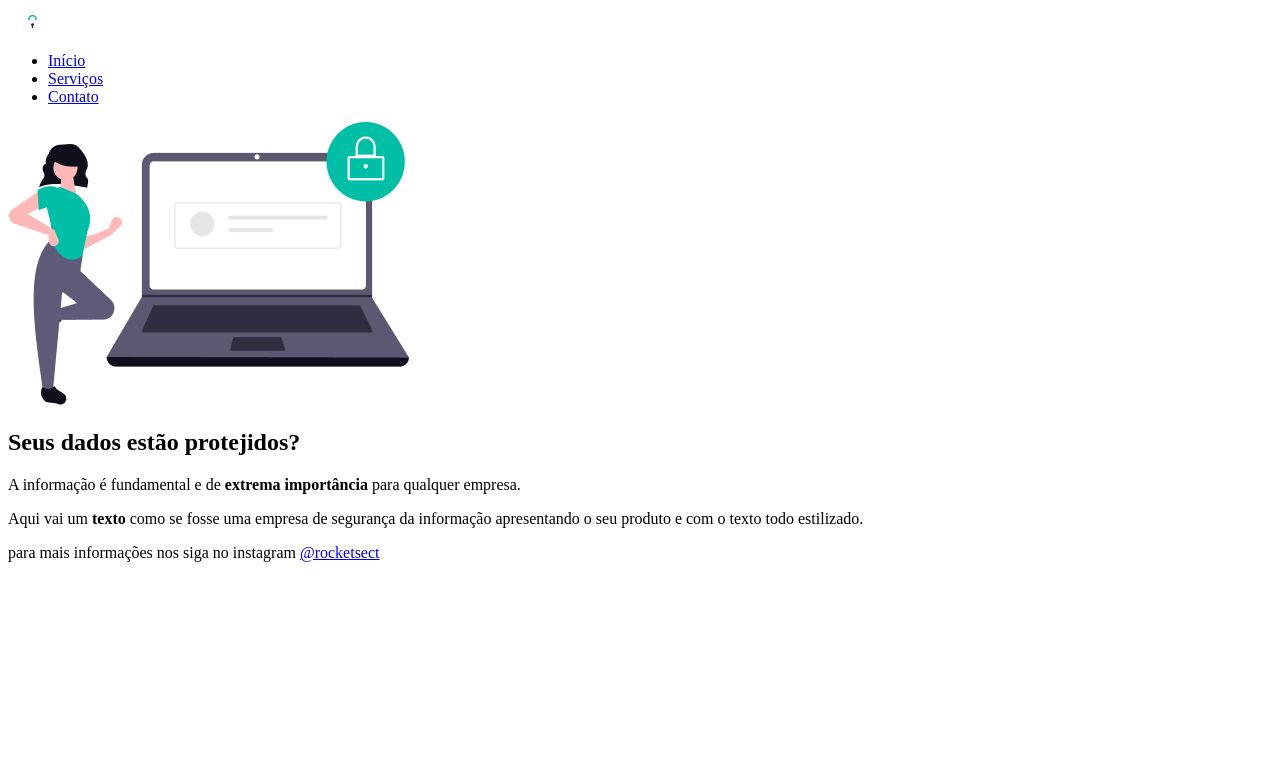
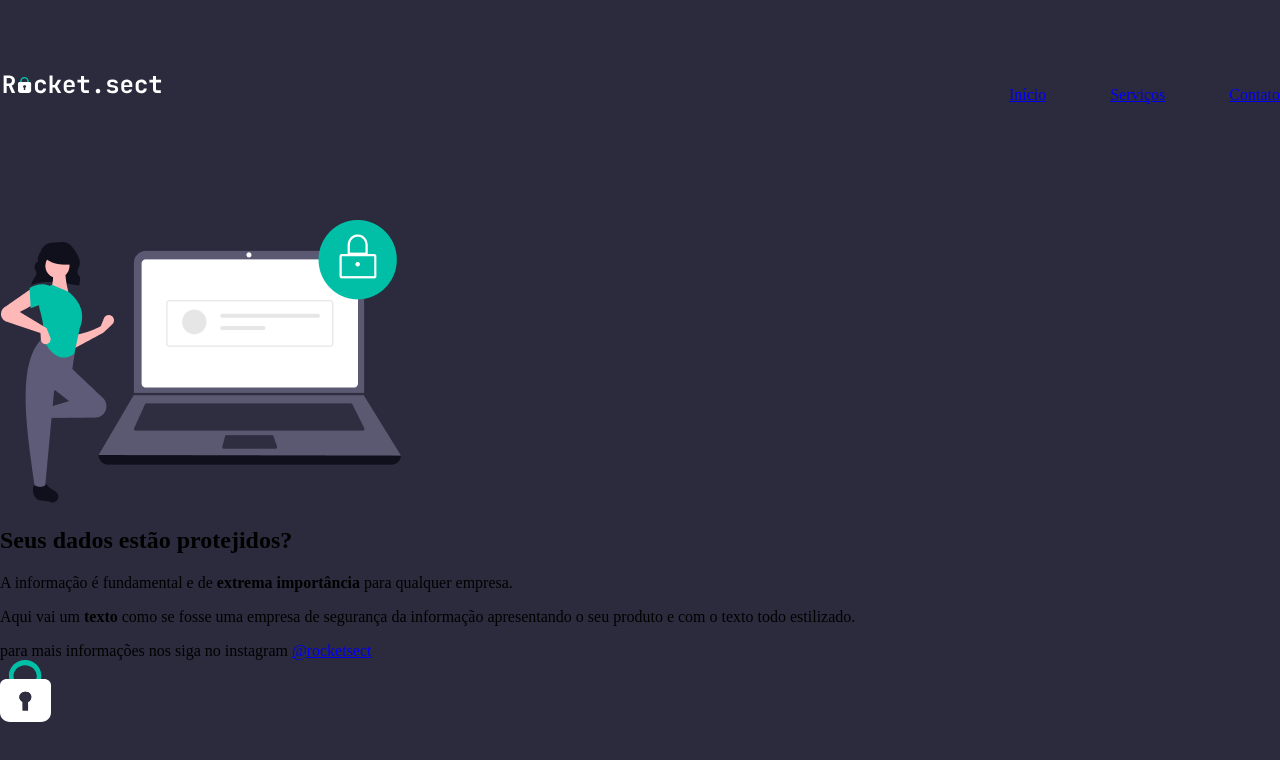
Before and after one commit to ManuelaAlecio/desafio-avancado-01, a plain HTML site: page index.html in a window 1280 px wide. Drawn offline with Linux system fonts and the light colour scheme.

Commit message:
display nav

```diff
--- a/index.html
+++ b/index.html
@@ -26,7 +26,7 @@
     </nav>
 
     <main>
-      <img src="images/img1.png" alt="">
+      <img src="images/img1.png" alt="Imagem de uma mulher ao lado de um notebook">
       <section>
         <h1>Seus dados estão <span>protejidos</span>?</h1>
         <p>A informação é fundamental e de <strong>extrema importância</strong> para qualquer empresa.</p>
@@ -39,5 +39,7 @@
         para mais informações nos siga no instagram <a href="#">@rocketsect</a>
       </footer>
     </main>
+
+    <img class="padlock" src="images/padlock.svg" alt="Cadeado">
   </body>
 </html>
--- a/style.css
+++ b/style.css
@@ -0,0 +1,17 @@
+body {
+  margin: 0;
+  background: #2C2B3D;
+}
+
+nav {
+  margin: 70px auto 100px;
+
+  display: flex;
+  justify-content: space-between;
+}
+
+ul {
+  display: flex;
+  list-style: none;
+  gap: 64px;
+}
```
